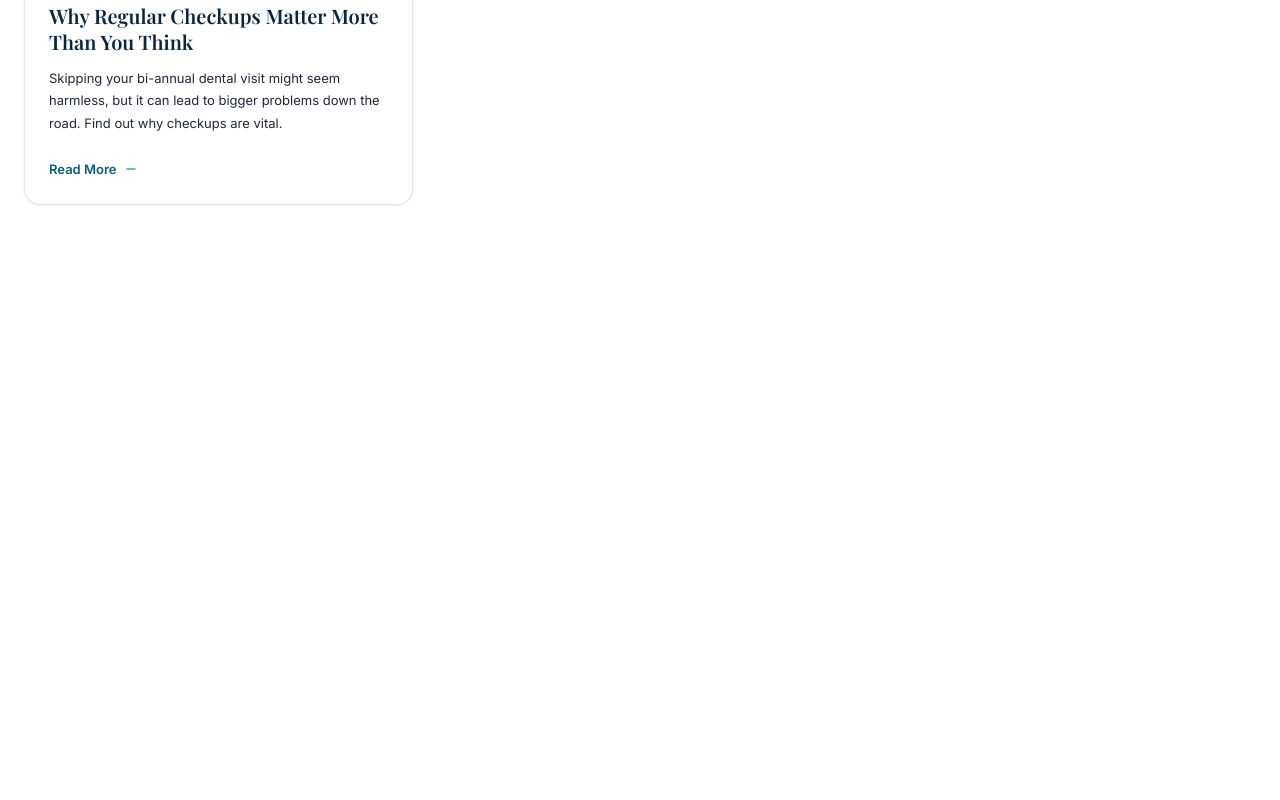
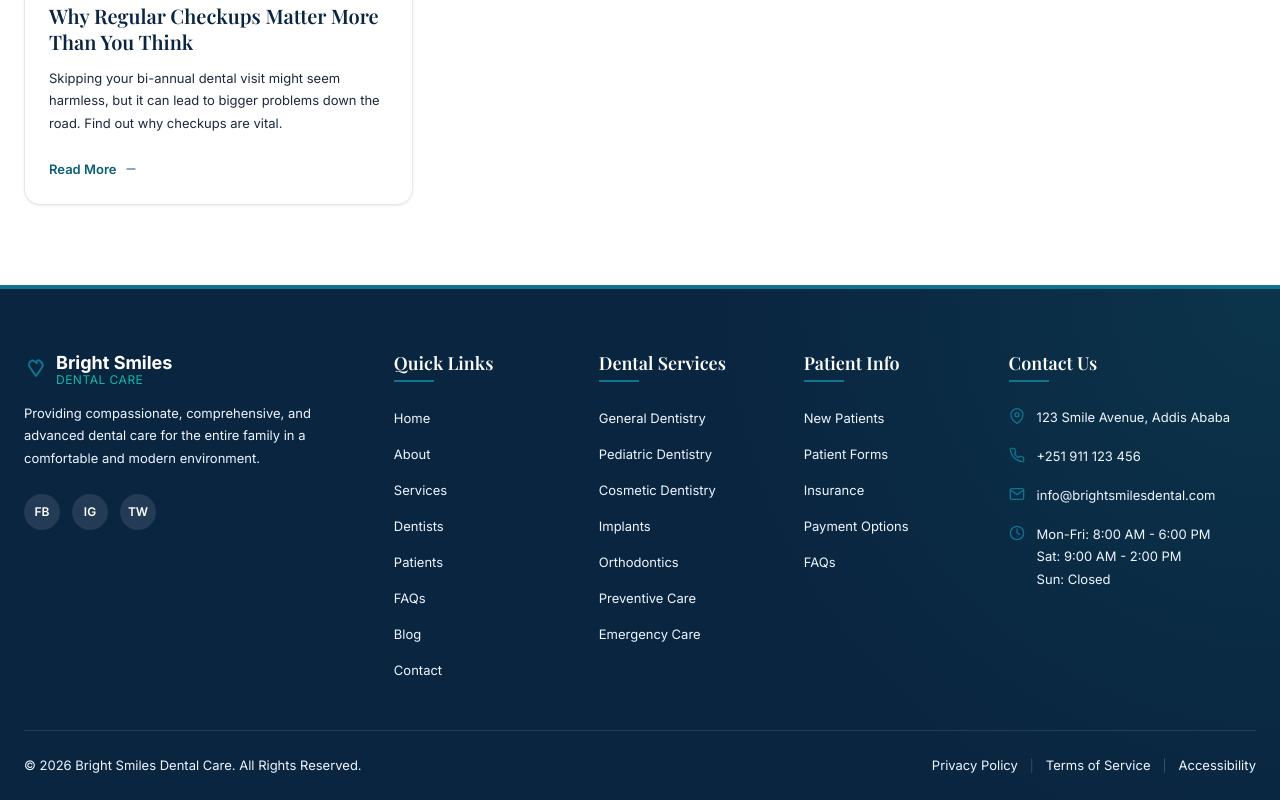
Before and after one commit to HamzaSafiSS/dental-frontend, a React (Vite) app: page /blog in a window 1280 px wide. Shown: the part 1848-2648 px from the top of the page. Before the commit the page ends 2133 px from the top, so only its background shows below. Built offline with nearby package versions, Linux system fonts and the light colour scheme; no server answers; a web font is replaced by a local one.

Commit message:
add Footer component and PublicLayout structure

```diff
--- /dev/null
+++ b/src/components/layout/Footer/Footer.css
@@ -0,0 +1,239 @@
+/* Footer.css */
+
+.footer {
+  background-color: var(--color-navy);
+  color: var(--color-white);
+  padding-top: var(--space-16);
+  border-top: 4px solid var(--color-teal);
+  position: relative;
+  overflow: hidden;
+}
+
+/* Subtle background accent */
+.footer::before {
+  content: '';
+  position: absolute;
+  top: 0;
+  right: 0;
+  width: 50%;
+  height: 100%;
+  background: radial-gradient(circle at top right, rgba(20, 184, 166, 0.1), transparent 70%);
+  pointer-events: none;
+}
+
+.footer-container {
+  position: relative;
+  z-index: 1;
+}
+
+/* ── Footer Grid ── */
+.footer-grid {
+  display: grid;
+  grid-template-columns: 1fr;
+  gap: var(--space-10);
+  padding-bottom: var(--space-12);
+}
+
+@media (min-width: 600px) {
+  .footer-grid {
+    grid-template-columns: repeat(2, 1fr);
+  }
+}
+
+@media (min-width: 1024px) {
+  .footer-grid {
+    grid-template-columns: 2fr 1fr 1fr 1fr 1.5fr;
+  }
+}
+
+/* ── Brand Column ── */
+.brand-col {
+  display: flex;
+  flex-direction: column;
+}
+
+.footer-logo {
+  display: flex;
+  align-items: center;
+  gap: var(--space-2);
+  text-decoration: none;
+  margin-bottom: var(--space-4);
+}
+
+.footer-logo-icon {
+  color: var(--color-teal);
+  display: flex;
+}
+
+.footer-logo-text {
+  display: flex;
+  flex-direction: column;
+  line-height: 1.1;
+}
+
+.footer-logo-name {
+  color: var(--color-white);
+  font-weight: 700;
+  font-size: var(--text-lg);
+}
+
+.footer-logo-tagline {
+  color: var(--color-teal-light);
+  font-size: var(--text-xs);
+  text-transform: uppercase;
+  letter-spacing: 0.5px;
+}
+
+.footer-desc {
+  color: var(--color-blue-pale);
+  font-size: var(--text-sm);
+  line-height: var(--leading-relaxed);
+  margin-bottom: var(--space-6);
+  max-width: 300px;
+}
+
+.footer-socials {
+  display: flex;
+  gap: var(--space-3);
+}
+
+.social-link {
+  display: flex;
+  align-items: center;
+  justify-content: center;
+  width: 36px;
+  height: 36px;
+  border-radius: 50%;
+  background-color: rgba(255, 255, 255, 0.1);
+  color: var(--color-white);
+  text-decoration: none;
+  font-size: var(--text-xs);
+  font-weight: 600;
+  transition: all var(--duration-fast);
+}
+
+.social-link:hover {
+  background-color: var(--color-teal);
+  transform: translateY(-2px);
+}
+
+/* ── Links Columns ── */
+.footer-heading {
+  color: var(--color-white);
+  font-size: var(--text-lg);
+  margin-bottom: var(--space-6);
+  position: relative;
+  padding-bottom: var(--space-2);
+}
+
+.footer-heading::after {
+  content: '';
+  position: absolute;
+  left: 0;
+  bottom: 0;
+  width: 40px;
+  height: 2px;
+  background-color: var(--color-teal);
+}
+
+.footer-links {
+  list-style: none;
+  padding: 0;
+  margin: 0;
+  display: flex;
+  flex-direction: column;
+  gap: var(--space-3);
+}
+
+.footer-links a {
+  color: var(--color-blue-pale);
+  text-decoration: none;
+  font-size: var(--text-sm);
+  transition: color var(--duration-fast);
+  display: inline-block;
+}
+
+.footer-links a:hover {
+  color: var(--color-teal-light);
+  transform: translateX(2px);
+}
+
+/* ── Contact Column ── */
+.footer-contact-list {
+  list-style: none;
+  padding: 0;
+  margin: 0;
+  display: flex;
+  flex-direction: column;
+  gap: var(--space-4);
+}
+
+.footer-contact-list li {
+  display: flex;
+  align-items: flex-start;
+  gap: var(--space-3);
+  color: var(--color-blue-pale);
+  font-size: var(--text-sm);
+  line-height: var(--leading-relaxed);
+}
+
+.contact-icon {
+  color: var(--color-teal);
+  flex-shrink: 0;
+  margin-top: 2px;
+}
+
+.footer-contact-list a {
+  color: var(--color-blue-pale);
+  text-decoration: none;
+  transition: color var(--duration-fast);
+}
+
+.footer-contact-list a:hover {
+  color: var(--color-teal-light);
+}
+
+/* ── Footer Bottom ── */
+.footer-bottom {
+  display: flex;
+  flex-direction: column;
+  align-items: center;
+  justify-content: space-between;
+  padding: var(--space-6) 0;
+  border-top: 1px solid rgba(255, 255, 255, 0.1);
+  gap: var(--space-4);
+}
+
+@media (min-width: 768px) {
+  .footer-bottom {
+    flex-direction: row;
+  }
+}
+
+.footer-copyright {
+  color: var(--color-blue-pale);
+  font-size: var(--text-sm);
+}
+
+.footer-legal {
+  display: flex;
+  align-items: center;
+  flex-wrap: wrap;
+  gap: var(--space-3);
+}
+
+.footer-legal a {
+  color: var(--color-blue-pale);
+  text-decoration: none;
+  font-size: var(--text-sm);
+  transition: color var(--duration-fast);
+}
+
+.footer-legal a:hover {
+  color: var(--color-white);
+}
+
+.separator {
+  color: rgba(255, 255, 255, 0.2);
+  font-size: var(--text-xs);
+}
--- /dev/null
+++ b/src/components/layout/Footer/Footer.jsx
@@ -0,0 +1,131 @@
+import { Link } from 'react-router-dom';
+import { CLINIC_DEFAULTS } from '../../../config/constants';
+import {
+  IconMapPin,
+  IconPhone,
+  IconMail,
+  IconClock
+} from '../../ui/Icons';
+import './Footer.css';
+
+export default function Footer() {
+  const currentYear = new Date().getFullYear();
+
+  return (
+    <footer className="footer">
+      <div className="container footer-container">
+
+        {/* Footer Top Grid */}
+        <div className="footer-grid">
+
+          {/* Column 1: Brand & Description */}
+          <div className="footer-col brand-col">
+            <Link to="/" className="footer-logo">
+              <div className="footer-logo-icon">
+                <svg width="24" height="24" viewBox="0 0 24 24" fill="none" stroke="currentColor" strokeWidth="2" strokeLinecap="round" strokeLinejoin="round">
+                  <path d="M12 5.5c-1.5-2-4-2.5-5.5-1S4 7 5.5 9.5C7 12 12 19 12 19s5-7 6.5-9.5S15 2 13.5 3.5 13.5 7.5 12 5.5z" />
+                </svg>
+              </div>
+              <div className="footer-logo-text">
+                <span className="footer-logo-name">Bright Smiles</span>
+                <span className="footer-logo-tagline">Dental Care</span>
+              </div>
+            </Link>
+            <p className="footer-desc">
+              Providing compassionate, comprehensive, and advanced dental care for the entire family in a comfortable and modern environment.
+            </p>
+            <div className="footer-socials">
+              <a href="#" className="social-link" aria-label="Facebook">FB</a>
+              <a href="#" className="social-link" aria-label="Instagram">IG</a>
+              <a href="#" className="social-link" aria-label="Twitter">TW</a>
+            </div>
+          </div>
+
+          {/* Column 2: Quick Links */}
+          <div className="footer-col">
+            <h4 className="footer-heading">Quick Links</h4>
+            <ul className="footer-links">
+              <li><Link to="/">Home</Link></li>
+              <li><Link to="/about">About</Link></li>
+              <li><Link to="/services">Services</Link></li>
+              <li><Link to="/dentists">Dentists</Link></li>
+              <li><Link to="/patient-info">Patients</Link></li>
+              <li><Link to="/faqs">FAQs</Link></li>
+              <li><Link to="/blog">Blog</Link></li>
+              <li><Link to="/contact">Contact</Link></li>
+            </ul>
+          </div>
+
+          {/* Column 3: Dental Services */}
+          <div className="footer-col">
+            <h4 className="footer-heading">Dental Services</h4>
+            <ul className="footer-links">
+              <li><Link to="/services/general-dentistry">General Dentistry</Link></li>
+              <li><Link to="/services/pediatric-dentistry">Pediatric Dentistry</Link></li>
+              <li><Link to="/services/cosmetic-dentistry">Cosmetic Dentistry</Link></li>
+              <li><Link to="/services/dental-implants">Implants</Link></li>
+              <li><Link to="/services/orthodontics">Orthodontics</Link></li>
+              <li><Link to="/services/preventive-care">Preventive Care</Link></li>
+              <li><Link to="/emergency">Emergency Care</Link></li>
+            </ul>
+          </div>
+
+          {/* Column 4: Patient Information */}
+          <div className="footer-col">
+            <h4 className="footer-heading">Patient Info</h4>
+            <ul className="footer-links">
+              <li><Link to="/patient-info#new-patients">New Patients</Link></li>
+              <li><Link to="/patient-info#forms">Patient Forms</Link></li>
+              <li><Link to="/insurance">Insurance</Link></li>
+              <li><Link to="/insurance#payment-options">Payment Options</Link></li>
+              <li><Link to="/faqs">FAQs</Link></li>
+            </ul>
+          </div>
+
+          {/* Column 5: Contact Info */}
+          <div className="footer-col contact-col">
+            <h4 className="footer-heading">Contact Us</h4>
+            <ul className="footer-contact-list">
+              <li>
+                <IconMapPin size={16} className="contact-icon" />
+                <span>{CLINIC_DEFAULTS.address}</span>
+              </li>
+              <li>
+                <IconPhone size={16} className="contact-icon" />
+                <a href={`tel:${CLINIC_DEFAULTS.phone}`}>{CLINIC_DEFAULTS.phone}</a>
+              </li>
+              <li>
+                <IconMail size={16} className="contact-icon" />
+                <a href={`mailto:${CLINIC_DEFAULTS.email}`}>{CLINIC_DEFAULTS.email}</a>
+              </li>
+              <li>
+                <IconClock size={16} className="contact-icon" />
+                <span>
+                  Mon-Fri: 8:00 AM - 6:00 PM<br/>
+                  Sat: 9:00 AM - 2:00 PM<br/>
+                  Sun: Closed
+                </span>
+              </li>
+            </ul>
+          </div>
+
+        </div>
+
+        {/* Footer Bottom */}
+        <div className="footer-bottom">
+          <div className="footer-copyright">
+            &copy; {currentYear} Bright Smiles Dental Care. All Rights Reserved.
+          </div>
+          <div className="footer-legal">
+            <Link to="/privacy-policy">Privacy Policy</Link>
+            <span className="separator">|</span>
+            <Link to="/terms-of-service">Terms of Service</Link>
+            <span className="separator">|</span>
+            <Link to="/accessibility">Accessibility</Link>
+          </div>
+        </div>
+
+      </div>
+    </footer>
+  );
+}
--- a/src/components/layout/PublicLayout/PublicLayout.jsx
+++ b/src/components/layout/PublicLayout/PublicLayout.jsx
@@ -1,9 +1,10 @@
 import TopBar from '../TopBar/TopBar';
 import Navbar from '../Navbar/Navbar';
+import Footer from '../Footer/Footer';
 
 /**
  * PublicLayout — wraps all public-facing pages.
- * Includes TopBar, Navbar, main content, and Footer (future).
+ * Includes TopBar, Navbar, main content, and Footer.
  */
 export default function PublicLayout({ children }) {
   return (
@@ -13,7 +14,7 @@ export default function PublicLayout({ children }) {
       <main className="main-content">
         {children}
       </main>
-      {/* Footer will be added later */}
+      <Footer />
     </div>
   );
 }
```
